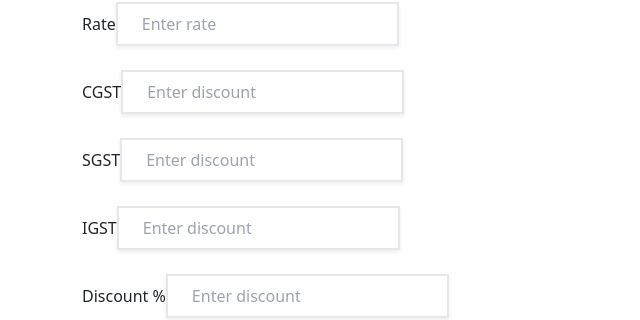
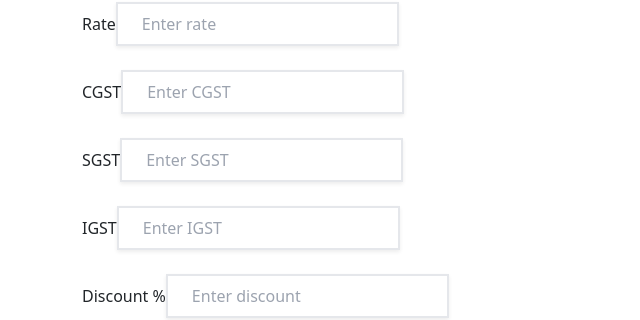
Before and after one commit to nilesh-paradva/GST_Bill-in-React, a React (Vite) app: page /form in a window 1280 px wide. Shown: the part 366-686 px from the top of the page, without its empty margins (0-640 px from the left). Built offline with nearby package versions, Linux system fonts and the light colour scheme.

Commit message:
GST Bill

```diff
--- a/src/components/textstyleform/TextStyleForm.jsx
+++ b/src/components/textstyleform/TextStyleForm.jsx
@@ -74,15 +74,15 @@ const TextStyleForm = () => {
                   </div>
                   <div className="mb-4">
                     <label htmlFor="cgst" className="block text-gray-700 font-bold mb-2">CGST</label>
-                    <input type="number" id="cgst" name="cgst" value={Inputhandel.cgst} className="w-full px-4 py-2 border-2 border-gray-200 rounded-lg shadow-sm outline-none focus:ring-2 focus:ring-blue-500 focus:border-blue-500" placeholder="Enter discount" onChange={handleChange} />
+                    <input type="number" id="cgst" name="cgst" value={Inputhandel.cgst} className="w-full px-4 py-2 border-2 border-gray-200 rounded-lg shadow-sm outline-none focus:ring-2 focus:ring-blue-500 focus:border-blue-500" placeholder="Enter CGST" onChange={handleChange} />
                   </div>
                   <div className="mb-4">
                     <label htmlFor="sgst" className="block text-gray-700 font-bold mb-2">SGST</label>
-                    <input type="number" id="sgst" name="sgst" value={Inputhandel.sgst} className="w-full px-4 py-2 border-2 border-gray-200 rounded-lg shadow-sm outline-none focus:ring-2 focus:ring-blue-500 focus:border-blue-500" placeholder="Enter discount" onChange={handleChange} />
+                    <input type="number" id="sgst" name="sgst" value={Inputhandel.sgst} className="w-full px-4 py-2 border-2 border-gray-200 rounded-lg shadow-sm outline-none focus:ring-2 focus:ring-blue-500 focus:border-blue-500" placeholder="Enter SGST" onChange={handleChange} />
                   </div>
                   <div className="mb-4">
                     <label htmlFor="igst" className="block text-gray-700 font-bold mb-2">IGST</label>
-                    <input type="number" id="igst" name="igst" value={Inputhandel.igst} className="w-full px-4 py-2 border-2 border-gray-200 rounded-lg shadow-sm outline-none focus:ring-2 focus:ring-blue-500 focus:border-blue-500" placeholder="Enter discount" onChange={handleChange} />
+                    <input type="number" id="igst" name="igst" value={Inputhandel.igst} className="w-full px-4 py-2 border-2 border-gray-200 rounded-lg shadow-sm outline-none focus:ring-2 focus:ring-blue-500 focus:border-blue-500" placeholder="Enter IGST" onChange={handleChange} />
                   </div>
                   <div className="mb-4">
                     <label htmlFor="discount" className="block text-gray-700 font-bold mb-2">Discount %</label>
--- a/src/components/viewbill/ViewBill.jsx
+++ b/src/components/viewbill/ViewBill.jsx
@@ -55,7 +55,7 @@ const ViewBill = () => {
                                     <div className="logo-discription flex flex-col flex-lg-row border-2 rounded-lg mt-4">
                                         <div className="col-lg-8">
                                             <div className="logo p-4">
-                                                <h3 className="h3 text-[#1b1b5c] font-bold">YASHVI ENTERPRICE</h3>
+                                                <h3 className="h3 text-[#1b1b5c] font-bold">YASHVI ENTERPRISE</h3>
                                                 <p className="text-[20px] text-[#2a2a7c] font-bold">G - 1 403, GOKULDHAM TOWNSHIP DINDOLI, SURAT</p>
                                                 <span className="text-[20px] text-[#2a2a7c] font-bold block">GSTIN :- ------</span>
                                                 <span className="text-[20px] text-[#2a2a7c] font-bold">Hitesh bhai :- 99096 55662</span>
```
